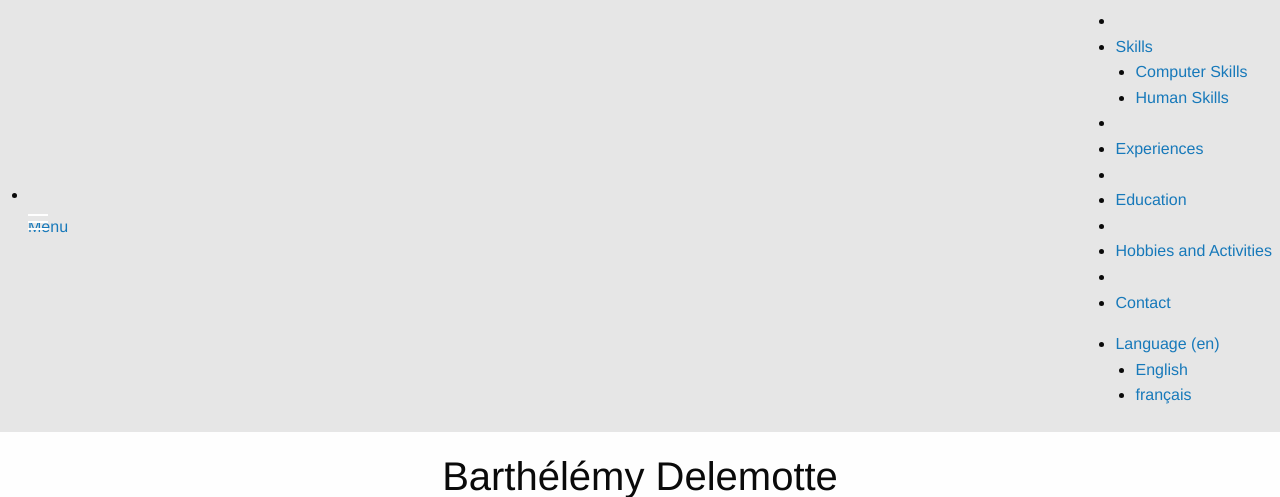
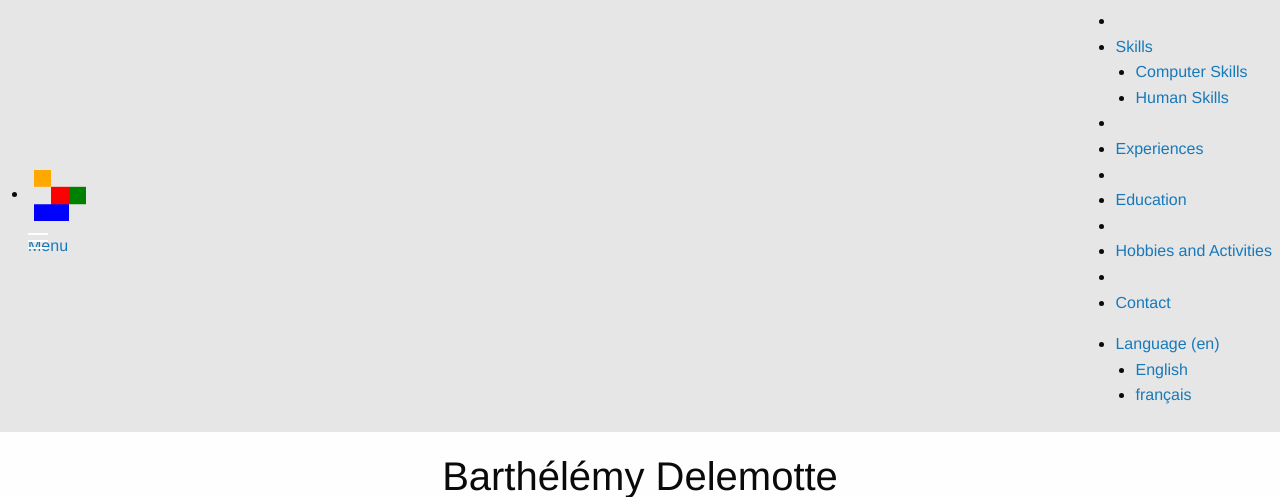
Before and after one commit to DBarthe/resume, a Django app: page /en/ in a window 1280 px wide. Shown: the top 497 px of the page. Run offline with Django 3.2, Linux system fonts and the light colour scheme; data that the repository does not hold is empty; some libraries are stand-ins or nearby versions.

Commit message:
customize

```diff
--- a/website/static/website/css/app.css
+++ b/website/static/website/css/app.css
@@ -12,6 +12,13 @@
 .anchor {
   position: absolute;
   margin: -4.15rem
+}
+
+header ul.title-area li.name img {
+
+  margin: 10%;
+  width: 80%;
+  height: 80%;
 }
 
 #profile-img {
--- a/website/templates/website/index.html
+++ b/website/templates/website/index.html
@@ -31,7 +31,7 @@
 <header class="contain-to-grid sticky">
   <nav class="top-bar" data-topbar role="navigation">
     <ul class="title-area">
-      <li class="name"></li>
+      <li class="name"><img src="{% static 'website/images/favicon.ico' %}"></li>
       <li class="toggle-topbar menu-icon"><a href="#"><span>{% trans 'Menu' %}</span></a></li>
     </ul>
     <section class="top-bar-section">
@@ -281,7 +281,10 @@
 
   <div class="row">
     <div class="small-12 column text-center">
-      <a href="http://dbarth.eu">{% trans 'Root of my web server' %}</a>
+      <a href="http://dbarth.eu">
+        <img src="{% static 'website/images/favicon.ico' %}"><br/>
+        {% trans 'Root of my web server' %}
+      </a>
     </div>
   </div>
 
```
